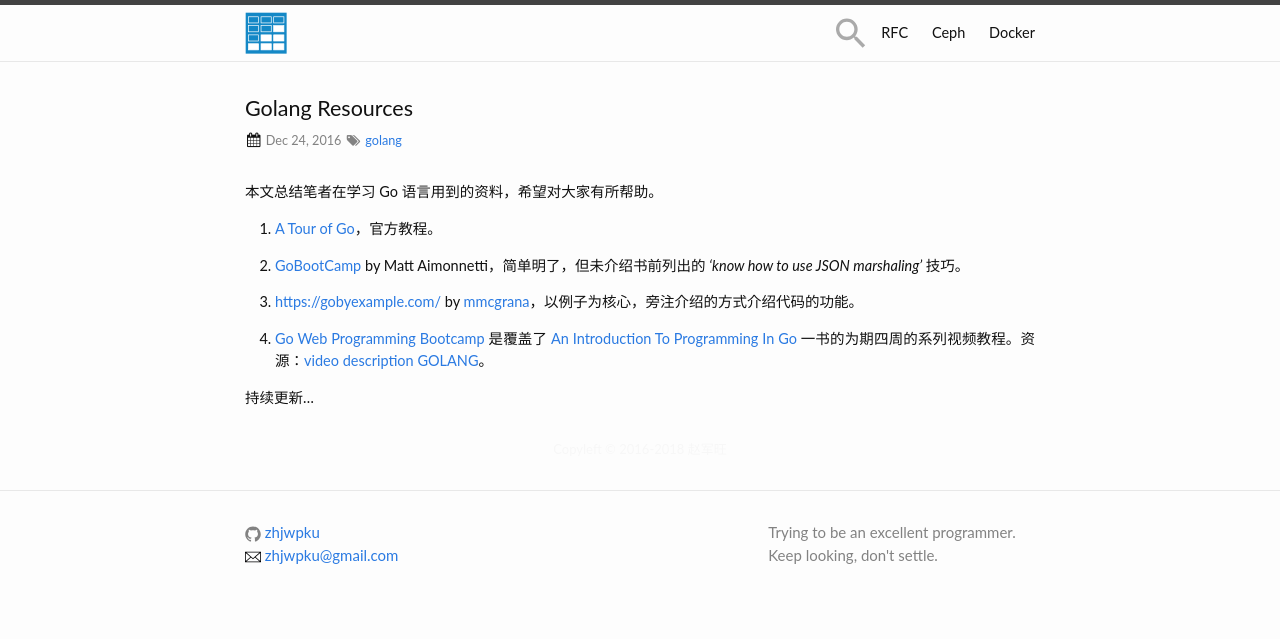
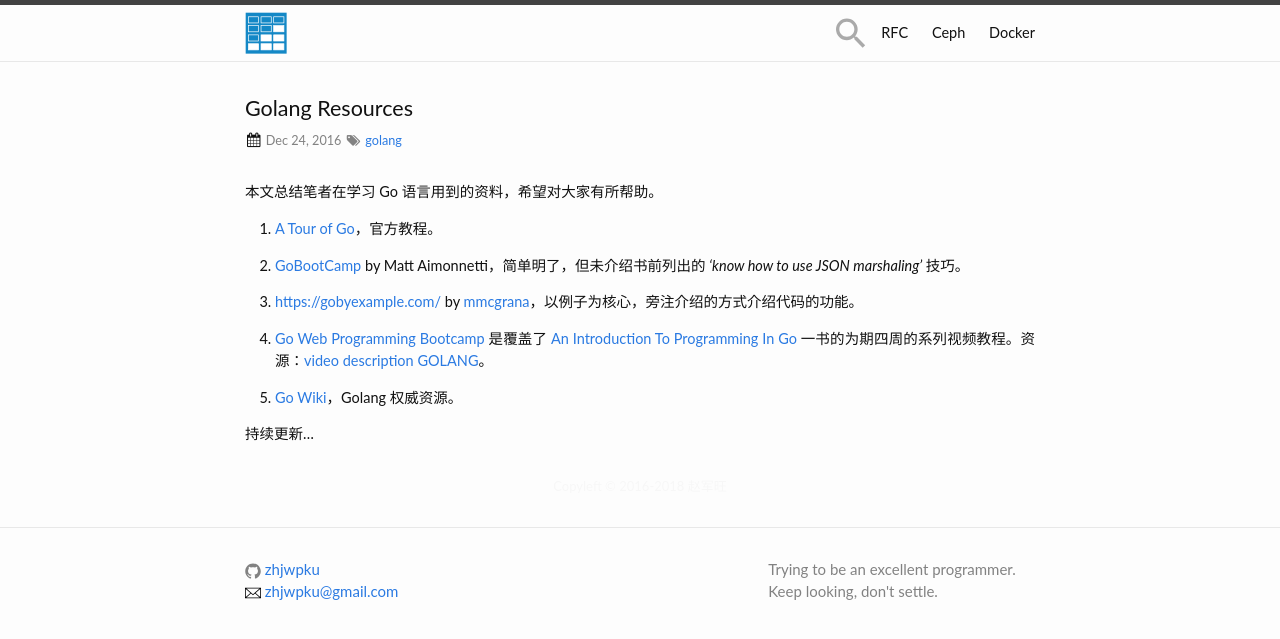
Before and after one commit to zhjwpku/zhjwpku.github.io, a Jekyll site: the page built from _posts/2016-12-24-golang-resources.markdown, in a window 1280 px wide. Shown: the top 639 px of the page. Built offline with Jekyll 4.4.1, drawn with Linux system fonts in a browser that asks for light colours; comment, search, counter and statistics services are not loaded.

Commit message:
go wiki
Signed-off-by: Zhao Junwang <zhjwpku@gmail.com>

```diff
--- a/_posts/2016-12-24-golang-resources.markdown
+++ b/_posts/2016-12-24-golang-resources.markdown
@@ -16,6 +16,8 @@
 
 4. [Go Web Programming Bootcamp][bootcamp] 是覆盖了 [An Introduction To Programming In Go](/assets/pdf/AnIntroductionToProgrammingInGo.pdf) 一书的为期四周的系列视频教程。资源：[video description GOLANG][resources]。
 
+5. [Go Wiki][wiki]，Golang 权威资源。
+
 持续更新...
 
 [gobyexample]: https://gobyexample.com/
@@ -23,3 +25,4 @@
 [mmcgrana]: https://twitter.com/mmcgrana
 [tour]: https://tour.golang.org/list
 [resources]: https://docs.google.com/document/d/1dfZvXsjDhq2NlrkFOikXPaBW55QJBoJd-2NFjUs5FlY/edit?usp=sharing
+[wiki]: https://github.com/golang/go/wiki
```
